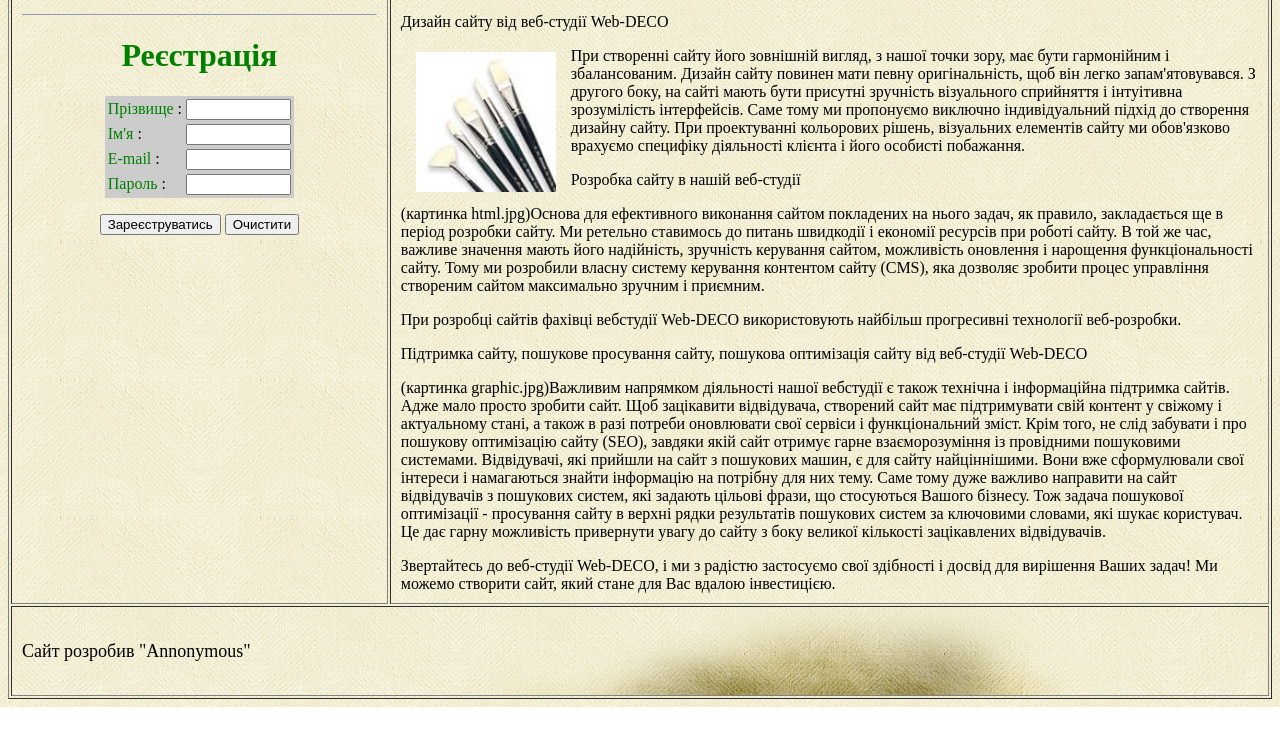
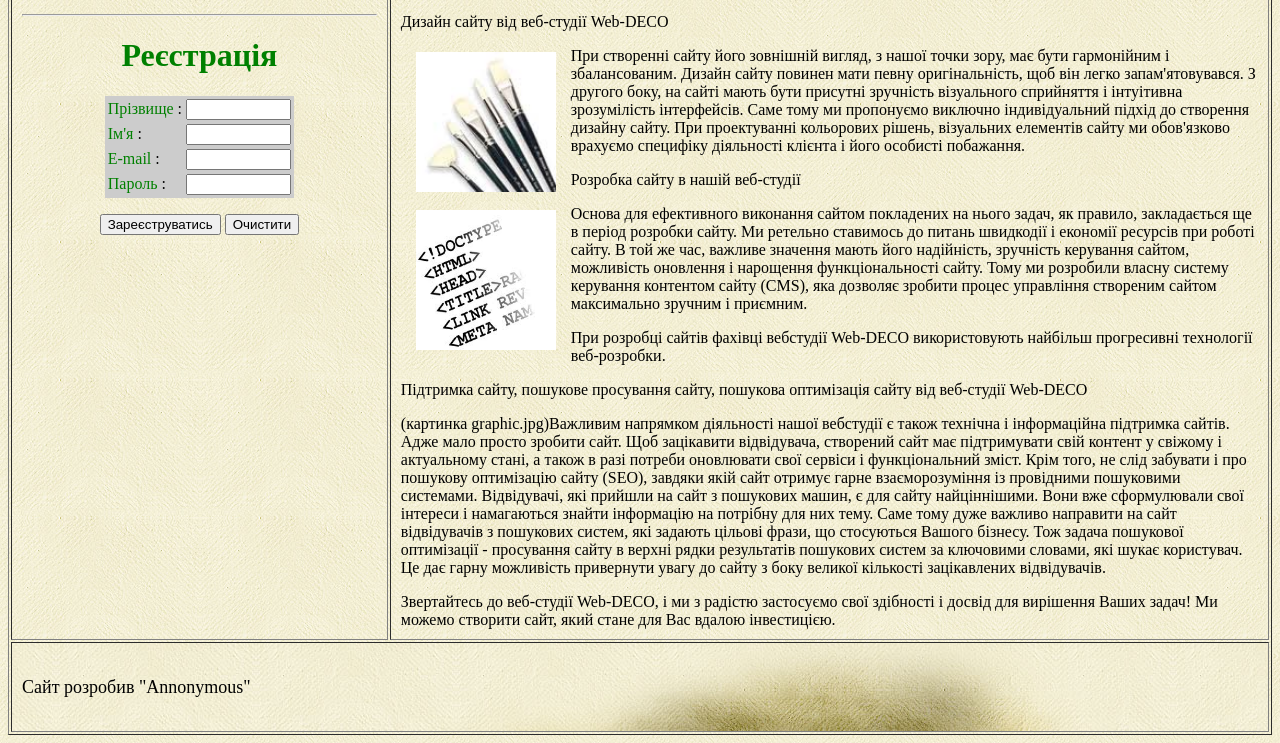
Before and after one commit to Zvolinskyi/Zvolinskyi.GitHub.io, a plain HTML site: page index.html in a window 1280 px wide. Shown: the part 862-1605 px from the top of the page. Before the commit the page ends 1569 px from the top, so only its background shows below. Drawn offline with Linux system fonts and the light colour scheme.

Commit message:
Замінив картинку

```diff
--- a/index.html
+++ b/index.html
@@ -143,7 +143,7 @@
 
      <p>Розробка сайту в нашій веб-студії</p>
 
-    <p>(картинка html.jpg)Основа для ефективного виконання сайтом покладених на нього задач, як правило, закладається ще в період розробки сайту. Ми ретельно ставимось до питань швидкодії і економії ресурсів при роботі сайту. В той же час, важливе значення мають його надійність, зручність керування сайтом, можливість оновлення і нарощення функціональності сайту. Тому ми розробили власну систему керування контентом сайту (CMS), яка дозволяє зробити процес управління створеним сайтом максимально зручним і приємним.</p>
+    <p><img src="images/html.jpg" height="140" width="140" align="left" hspace="15" vspace="5">Основа для ефективного виконання сайтом покладених на нього задач, як правило, закладається ще в період розробки сайту. Ми ретельно ставимось до питань швидкодії і економії ресурсів при роботі сайту. В той же час, важливе значення мають його надійність, зручність керування сайтом, можливість оновлення і нарощення функціональності сайту. Тому ми розробили власну систему керування контентом сайту (CMS), яка дозволяє зробити процес управління створеним сайтом максимально зручним і приємним.</p>
 
     <p> При розробці cайтів фахівці вебстудії Web-DECO використовують найбільш прогресивні технології веб-розробки.</p>
 
```
